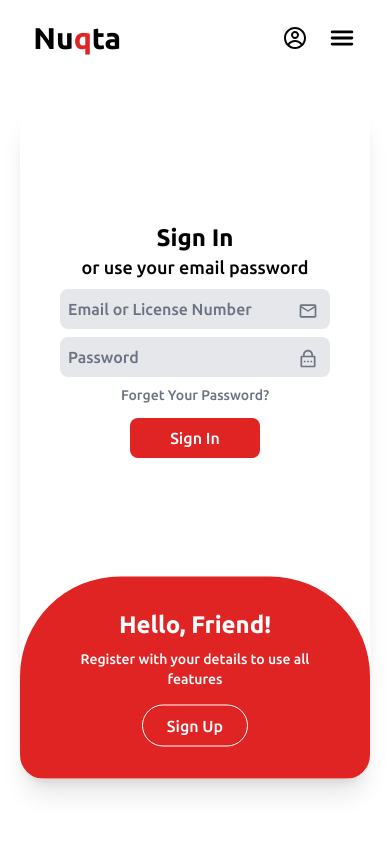
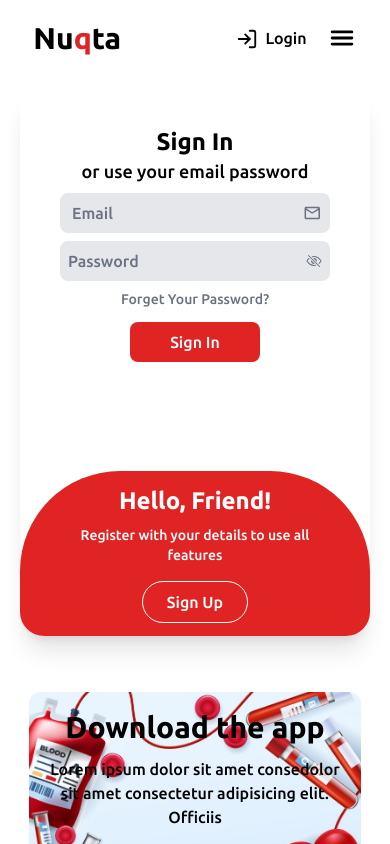
Before and after one commit to Mohamed-habib2025/Nuqta, a React (Vite) app: page /loginpageorganisation in a window 390 px wide. Shown: the top 844 px of the page. Built offline with nearby package versions, Linux system fonts and the light colour scheme.

Commit message:
Graduation project12

```diff
--- a/src/components/Header/Header.jsx
+++ b/src/components/Header/Header.jsx
@@ -46,7 +46,7 @@ function Header() {
   }, [Location.pathname, Location.hash]);
   // end Active link
 
-  const user = true;
+  const user = false;
 
   const navigate = useNavigate();
   const headerRef = useRef(null)
--- a/src/pages/LoginPage.jsx
+++ b/src/pages/LoginPage.jsx
@@ -1,8 +1,8 @@
 import React from 'react'
 import { useState } from "react";
 import { MdOutlineMail } from "react-icons/md";
-import { RiLockPasswordLine } from "react-icons/ri";
 import governorates from "../Data/egyptLocations"
+import { IoEyeOffOutline, IoEyeOutline } from "react-icons/io5";
 
 function LoginPage() {
 
@@ -12,6 +12,15 @@ function LoginPage() {
     city: "",
     bloodType: "",
   });
+  const [showPassword, setShowPassword] = useState({
+    old: false,
+    new: false,
+    confirm: false,
+  });
+
+  const togglePasswordVisibility = (field) => {
+    setShowPassword((prev) => ({ ...prev, [field]: !prev[field] }));
+  };
 
   const handleChange = (e) => {
     const { name, value } = e.target;
@@ -22,30 +31,28 @@ function LoginPage() {
   };
 
   return (
-    <div className='w-full mx-auto h-[750px] flex items-center justify-center'>
-      <div className="relative w-[768px] min-h-[90%] md:min-h-[70%] bg-white rounded-3xl shadow-xl overflow-hidden m-5">
+    <div className={` w-full my-5 sm:h-[720px] flex items-center justify-center ${isSignUp ? 'h-[650px]' : 'h-[550px] '}`}>
+      <div className="relative w-[768px] sm:h-[70%] h-full bg-white rounded-3xl shadow-xl overflow-hidden m-5">
         {/* Sign Up Form */}
-        <div className={`absolute transition-all duration-700 ${isSignUp ? 'opacity-100 bottom-0 md:top-0 right-0 w-full md:w-1/2 md:h-full' : 'opacity-0'}`}>
-          <form onSubmit={(e) => {e.preventDefault() ; setIsSignUp(false);}} className="flex flex-col items-center justify-center h-full p-10">
+        <div className={`absolute transition-all duration-700 bottom-0 sm:top-0 right-0 w-full sm:w-1/2 h-[70%] sm:h-full ${isSignUp ? 'opacity-100 ' : 'opacity-0 '}`}>
+          <form onSubmit={(e) => { e.preventDefault(); setIsSignUp(false); }} className="flex flex-col items-center justify-center h-full p-5 sm:p-8">
             <h1 className="text-2xl font-bold">Create Account</h1>
             <span className="text-[18px]">or use your email for registration</span>
             <div className="space-y-2 mt-2 w-full">
-              <input type="text" placeholder="Username" className="rounded-lg bg-gray-200 border-none w-full p-2 focus:ring-0" />
+              <input type="text" placeholder="Username" className="rounded-lg bg-gray-200 border-none w-full p-2 focus:ring-0" required />
               <div className="flex justify-between w-full">
-                {/* <select className=" cursor-pointer rounded-lg bg-gray-200 border-none w-[48%] p-2 focus:ring-0">
-              <option>Birth Date</option>
-            </select> */}
-                <input type="date" className=" text-gray-500 rounded-lg bg-gray-200 border-none w-[49%] p-2 focus:ring-0" />
-                <input type="number" placeholder='Weight' className=" rounded-lg bg-gray-200 border-none w-[49%] p-2 focus:ring-0" />
+
+                <input type="date" className=" text-gray-500 rounded-lg bg-gray-200 border-none w-[49%] p-2 focus:ring-0" required />
+                <input type="number" placeholder='Weight' className=" rounded-lg bg-gray-200 border-none w-[49%] p-2 focus:ring-0" required />
               </div>
               <div className="flex justify-between w-full">
-                <select name="governorate" value={formData.governorate} onChange={handleChange} className=" cursor-pointer w-[49%] p-2 border-none rounded bg-gray-200 focus:ring-0" required>
+                <select name="governorate" value={formData.governorate} onChange={handleChange} className=" cursor-pointer w-[49%] p-2 border-none rounded bg-gray-200 focus:ring-0 text-gray-500 focus:text-black" required>
                   <option value=""> Governorate</option>
                   {Object.keys(governorates).map((gov) => (
                     <option key={gov} value={gov}>{gov}</option>
                   ))}
                 </select>
-                <select name="bloodType" value={formData.bloodType} onChange={handleChange} className=" cursor-pointer w-[49%] p-2 border-none rounded bg-gray-200 focus:ring-0" required>
+                <select name="bloodType" value={formData.bloodType} onChange={handleChange} className=" cursor-pointer w-[49%] p-2 border-none rounded bg-gray-200 focus:ring-0 text-gray-500 focus:text-black" required>
                   <option value="">Blood Type</option>
                   {["A+", "A-", "B+", "B-", "O+", "O-", "AB+", "AB-"].map((type) => (
                     <option key={type} value={type}>{type}</option>
@@ -53,20 +60,24 @@ function LoginPage() {
                 </select>
               </div>
               {formData.governorate && (
-                <select name="city" value={formData.city} onChange={handleChange} className=" cursor-pointer w-full p-2 border rounded bg-gray-200" required>
+                <select name="city" value={formData.city} onChange={handleChange} className="cursor-pointer w-full p-2 border-none rounded bg-gray-200 focus:ring-0 text-gray-500 focus:text-black" required>
                   <option value="">Select City</option>
                   {governorates[formData.governorate].map((city) => (
                     <option key={city} value={city}>{city}</option>
                   ))}
                 </select>
               )}
-              <div className=' relative'>
-                <input type="email" placeholder="Email" className="rounded-lg bg-gray-200 border-none w-full p-2 focus:ring-0" />
-                <MdOutlineMail className=' absolute text-[20px] text-gray-500 top-3 right-3' />
+              <div className=' py-2 px-2 bg-gray-200 rounded-lg flex items-center justify-between'>
+                <input type="email" placeholder="Email" className="pl-1 rounded-lg bg-transparent border-none w-full p-0 focus:ring-0" required />
+                <MdOutlineMail className='text-[20px] text-gray-500 ' />
               </div>
-              <div className=' relative'>
-                <input type="password" placeholder="Password" className="rounded-lg bg-gray-200 border-none w-full p-2 focus:ring-0" />
-                <RiLockPasswordLine className='absolute text-[20px] text-gray-500 top-3 right-3' />
+              <div className=' p-2 bg-gray-200 rounded-lg flex items-center justify-between'>
+                <input type={showPassword.new ? "text" : "password"} placeholder="Password" className=" bg-transparent p-0 border-none w-full focus:ring-0" required />
+                <div className=' flex items-center justify-between w-fit cursor-pointer' onClick={() => togglePasswordVisibility("new")}>
+                  <button className='text-gray-500' type='button'>
+                    {showPassword.new ? <IoEyeOutline /> : <IoEyeOffOutline />}
+                  </button>
+                </div>
               </div>
             </div>
             <button className="mt-3 bg-red-600 text-white rounded-lg px-10 py-2 hover:bg-red-800 duration-200">Sign Up</button>
@@ -74,18 +85,22 @@ function LoginPage() {
         </div>
 
         {/* Sign In Form */}
-        <div className={`absolute transition-all duration-700 ${isSignUp ? 'opacity-0 w-full  right-0 ' : 'opacity-100 top-0 left-0 w-full md:w-1/2 h-[70%] md:h-full'}`}>
+        <div className={`absolute transition-all duration-700 top-0 left-0 w-full sm:w-1/2 h-[50%] sm:h-full ${isSignUp ? 'opacity-0 ' : 'opacity-100'}`}>
           <form onSubmit={(e) => e.preventDefault()} className="flex flex-col items-center justify-center h-full p-10">
             <h1 className="text-2xl font-bold">Sign In</h1>
             <span className="text-[18px]">or use your email password</span>
             <div className="space-y-2 mt-2 w-full">
-              <div className=' relative'>
-                <input type="email" placeholder="Email" className="rounded-lg bg-gray-200 border-none w-full p-2 focus:ring-0" />
-                <MdOutlineMail className=' absolute text-[20px] text-gray-500 top-3 right-3' />
+              <div className=' py-2 px-2 bg-gray-200 rounded-lg flex items-center justify-between'>
+                <input type="email" placeholder="Email" className="pl-1 rounded-lg bg-transparent border-none w-full p-0 focus:ring-0" required />
+                <MdOutlineMail className='text-[20px] text-gray-500 ' />
               </div>
-              <div className=' relative'>
-                <input type="password" placeholder="Password" className="rounded-lg bg-gray-200 border-none w-full p-2 focus:ring-0" />
-                <RiLockPasswordLine className='absolute text-[20px] text-gray-500 top-3 right-3' />
+              <div className=' py-2 px-3 bg-gray-200 rounded-lg flex items-center justify-between'>
+                <input type={showPassword.new ? "text" : "password"} placeholder="Password" className=" bg-transparent p-0 border-none w-full focus:ring-0" required />
+                <div className=' flex items-center justify-between w-fit cursor-pointer' onClick={() => togglePasswordVisibility("new")}>
+                  <button className='text-gray-500' type='button'>
+                    {showPassword.new ? <IoEyeOutline /> : <IoEyeOffOutline />}
+                  </button>
+                </div>
               </div>
             </div>
             <a href="#" className="text-[14px] hover:text-red-600 duration-200 text-gray-500 mt-2">Forget Your Password?</a>
--- a/src/pages/LoginPageOrganisation.jsx
+++ b/src/pages/LoginPageOrganisation.jsx
@@ -3,6 +3,7 @@ import { useState } from "react";
 import { MdOutlineMail } from "react-icons/md";
 import { RiLockPasswordLine } from "react-icons/ri";
 import governorates from "../Data/egyptLocations"
+import { IoEyeOffOutline, IoEyeOutline } from "react-icons/io5";
 
 function LoginPageOrganisation() {
 
@@ -11,6 +12,16 @@ function LoginPageOrganisation() {
     governorate: "",
     city: "",
   });
+
+  const [showPassword, setShowPassword] = useState({
+    old: false,
+    new: false,
+    confirm: false,
+  });
+
+  const togglePasswordVisibility = (field) => {
+    setShowPassword((prev) => ({ ...prev, [field]: !prev[field] }));
+  };
 
   const handleChange = (e) => {
     const { name, value } = e.target;
@@ -21,32 +32,36 @@ function LoginPageOrganisation() {
   };
 
   return (
-    <div className='w-full mx-auto h-[750px] flex items-center justify-center'>
-      <div className="relative w-[768px] min-h-[90%] md:min-h-[70%] bg-white rounded-3xl shadow-xl overflow-hidden m-5">
+    <div className={` w-full my-5 sm:h-[720px] flex items-center justify-center ${isSignUp ? 'h-[650px]' : 'h-[550px] '}`}>
+      <div className="relative w-[768px] sm:h-[70%] h-full bg-white rounded-3xl shadow-xl overflow-hidden m-5">
         {/* Sign Up Form */}
-        <div className={`absolute transition-all duration-700 ${isSignUp ? 'opacity-100 bottom-0 md:top-0 right-0 w-full md:w-1/2 md:h-full' : 'opacity-0'}`}>
-          <form onSubmit={(e) => {e.preventDefault() ; setIsSignUp(false);}} className="flex flex-col items-center justify-center h-full p-10">
+        <div className={`absolute transition-all duration-700 bottom-0 sm:top-0 right-0 w-full sm:w-1/2 h-[70%] sm:h-full ${isSignUp ? 'opacity-100 ' : 'opacity-0 '}`}>
+          <form onSubmit={(e) => { e.preventDefault(); setIsSignUp(false); }} className="flex flex-col items-center justify-center h-full p-5 sm:p-8">
             <h1 className="text-2xl font-bold mb-2">Create Account</h1>
             <span className="text-[17px] font-bold text-gray-800">or use your email for registration</span>
             <div className="space-y-2 mt-5 w-full">
-              <input type="text" placeholder="Organization Name" className="rounded-lg bg-gray-200 border-none w-full p-2 focus:ring-0" />
-              <input type="number" placeholder="License Number" className="rounded-lg bg-gray-200 border-none w-full p-2 focus:ring-0" />
-              <div className=' relative'>
-                <input type="email" placeholder="Email" className="rounded-lg bg-gray-200 border-none w-full p-2 focus:ring-0" />
-                <MdOutlineMail className=' absolute text-[20px] text-gray-500 top-3 right-3' />
+              <input type="text" placeholder="Organization Name" className="rounded-lg bg-gray-200 border-none w-full p-2 focus:ring-0" required />
+              <input type="number" placeholder="License Number" className="rounded-lg bg-gray-200 border-none w-full p-2 focus:ring-0" required />
+              <div className=' py-2 px-2 bg-gray-200 rounded-lg flex items-center justify-between'>
+                <input type="email" placeholder="Email" className="pl-1 rounded-lg bg-transparent border-none w-full p-0 focus:ring-0" required />
+                <MdOutlineMail className='text-[20px] text-gray-500 ' />
               </div>
-              <div className=' relative'>
-                <input type="password" placeholder="Password" className="rounded-lg bg-gray-200 border-none w-full p-2 focus:ring-0" />
-                <RiLockPasswordLine className='absolute text-[20px] text-gray-500 top-3 right-3' />
+              <div className=' p-2 bg-gray-200 rounded-lg flex items-center justify-between'>
+                <input type={showPassword.new ? "text" : "password"} placeholder="Password" className=" bg-transparent p-0 border-none w-full focus:ring-0" required />
+                <div className=' flex items-center justify-between w-fit cursor-pointer' onClick={() => togglePasswordVisibility("new")}>
+                  <button className='text-gray-500' type='button'>
+                    {showPassword.new ? <IoEyeOutline /> : <IoEyeOffOutline />}
+                  </button>
+                </div>
               </div>
-              <select name="governorate" value={formData.governorate} onChange={handleChange} className=" cursor-pointer w-full p-2 border-none rounded bg-gray-200 focus:ring-0" required>
+              <select name="governorate" value={formData.governorate} onChange={handleChange} className=" cursor-pointer w-full p-2 border-none rounded bg-gray-200 focus:ring-0 text-gray-500 focus:text-black" required>
                 <option value=""> Governorate</option>
                 {Object.keys(governorates).map((gov) => (
                   <option key={gov} value={gov}>{gov}</option>
                 ))}
               </select>
               {formData.governorate && (
-                <select name="city" value={formData.city} onChange={handleChange} className=" cursor-pointer w-full p-2 border rounded bg-gray-200" required>
+                <select name="city" value={formData.city} onChange={handleChange} className=" cursor-pointer w-full p-2 border-none rounded bg-gray-200 focus:ring-0 text-gray-500 focus:text-black" required>
                   <option value="">Select City</option>
                   {governorates[formData.governorate].map((city) => (
                     <option key={city} value={city}>{city}</option>
@@ -59,18 +74,22 @@ function LoginPageOrganisation() {
         </div>
 
         {/* Sign In Form */}
-        <div className={`absolute transition-all duration-700 ${isSignUp ? 'opacity-0 w-full  right-0 ' : 'opacity-100 top-0 left-0 w-full md:w-1/2 h-[70%] md:h-full'}`}>
-          <form onSubmit={(e) => e.preventDefault()} className="flex flex-col items-center justify-center h-full p-10">
+        <div className={`absolute transition-all duration-700 top-0 left-0 w-full sm:w-1/2 h-[50%] sm:h-full ${isSignUp ? 'opacity-0 ' : 'opacity-100'}`}>
+          <form onSubmit={(e) => e.preventDefault()} className="flex flex-col items-center justify-center sm:h-full p-10">
             <h1 className="text-2xl font-bold">Sign In</h1>
             <span className="text-[18px]">or use your email password</span>
-            <div className="space-y-2 mt-2 w-full">
-              <div className=' relative'>
-                <input type="email" placeholder="Email or License Number" className="rounded-lg bg-gray-200 border-none w-full p-2 focus:ring-0" />
-                <MdOutlineMail className=' absolute text-[20px] text-gray-500 top-3 right-3' />
+            <div className="space-y-2 mt-2 w-full  ">
+              <div className=' py-2 px-2 bg-gray-200 rounded-lg flex items-center justify-between'>
+                <input type="email" placeholder="Email" className="pl-1 rounded-lg bg-transparent border-none w-full p-0 focus:ring-0" required />
+                <MdOutlineMail className='text-[20px] text-gray-500 ' />
               </div>
-              <div className=' relative'>
-                <input type="password" placeholder="Password" className="rounded-lg bg-gray-200 border-none w-full p-2 focus:ring-0" />
-                <RiLockPasswordLine className='absolute text-[20px] text-gray-500 top-3 right-3' />
+              <div className=' p-2 bg-gray-200 rounded-lg flex items-center justify-between'>
+                <input type={showPassword.new ? "text" : "password"} placeholder="Password" className=" bg-transparent p-0 border-none w-full focus:ring-0" required />
+                <div className=' flex items-center justify-between w-fit cursor-pointer' onClick={() => togglePasswordVisibility("new")}>
+                  <button className='text-gray-500' type='button'>
+                    {showPassword.new ? <IoEyeOutline /> : <IoEyeOffOutline />}
+                  </button>
+                </div>
               </div>
             </div>
             <a href="#" className="text-[14px] hover:text-red-600 duration-200 text-gray-500 mt-2">Forget Your Password?</a>
@@ -80,9 +99,9 @@ function LoginPageOrganisation() {
 
         {/* Toggle Container */}
         <div className={`absolute transition-all duration-700 transform ${isSignUp ?
-          ' -translate-y-full md:-translate-y-0 md:-translate-x-full w-full md:w-1/2 h-[30%] md:h-full md:left-1/2 top-[30%] md:top-0'
-          : ' translate-y-full md:-translate-y-0 w-full md:w-1/2 h-[30%] md:h-full bottom-[30%] md:top-0 md:right-0'}`}>
-          <div className={`bg-red-600 text-white flex flex-col items-center justify-center h-full px-10 text-center transition-all duration-500 ease-in-out ${isSignUp ? ' rounded-b-[100px] md:rounded-none md:rounded-r-[150px]' : ' rounded-t-[100px] md:rounded-none md:rounded-l-[150px]'}`}>
+          ' -translate-y-full sm:-translate-y-0 sm:-translate-x-full w-full sm:w-1/2 h-[30%] sm:h-full sm:left-1/2 top-[30%] sm:top-0'
+          : ' translate-y-full sm:-translate-y-0 w-full sm:w-1/2 h-[30%] sm:h-full bottom-[30%] sm:top-0 sm:right-0'}`}>
+          <div className={`bg-red-600 text-white flex flex-col items-center justify-center h-full px-10 text-center transition-all duration-500 ease-in-out ${isSignUp ? ' rounded-b-[100px] sm:rounded-none sm:rounded-r-[150px]' : ' rounded-t-[100px] sm:rounded-none sm:rounded-l-[150px]'}`}>
             <h1 className="text-2xl font-bold">{isSignUp ? 'Welcome Back!' : 'Hello, Friend!'}</h1>
             <p className="text-sm mt-2">{isSignUp ? 'Enter your details to use all features' : 'Register with your details to use all features'}</p>
             <button onClick={() => setIsSignUp(!isSignUp)}
```
